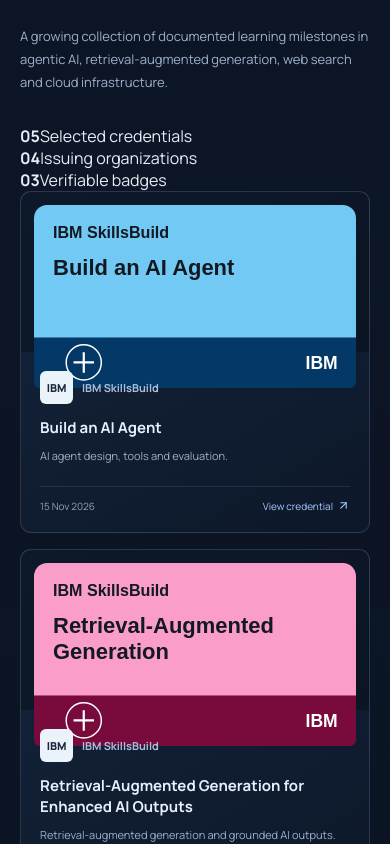
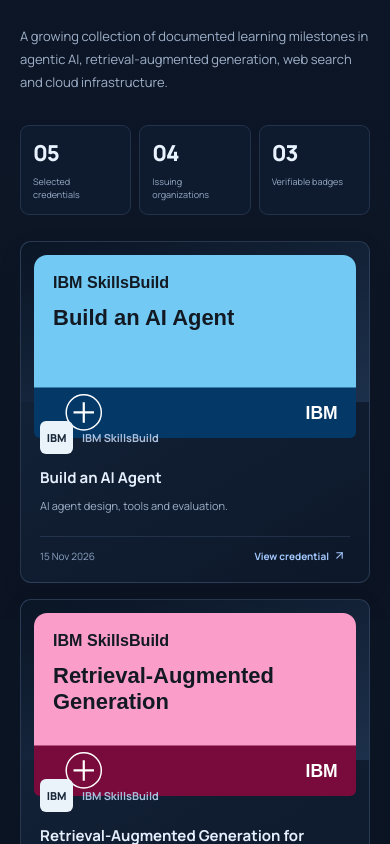
Before and after one commit to 1marieCurie/1marieCurie.github.io, a React (Vite) app: page / in a window 390 px wide. Shown: the part 9080-9924 px from the top of the page. Built offline with nearby package versions, Linux system fonts and the light colour scheme.

Commit message:
Polish certifications gallery statistics and responsive card presentation

```diff
--- a/src/styles.css
+++ b/src/styles.css
@@ -967,3 +967,16 @@
 @media(max-width:1050px){.credentials-grid{grid-template-columns:repeat(2,minmax(0,1fr))}}
 @media(max-width:650px){.credentials-section{padding:65px 0 75px}.credentials-grid{grid-template-columns:1fr}.credential-visual{height:160px}}
 @media(prefers-reduced-motion:reduce){.credential-card{transition:none}}
+
+/* Credential collection: clearer hierarchy and verification transparency */
+.credentials-overview{display:grid;grid-template-columns:repeat(3,minmax(0,1fr));gap:12px;margin:0 0 26px}
+.credentials-overview>div{display:flex;flex-direction:column;gap:7px;padding:18px 20px;border:1px solid rgba(143,174,220,.16);border-radius:9px;background:rgba(16,30,51,.65)}
+.credentials-overview strong{color:#e9f3ff;font-size:26px;letter-spacing:-.05em;font-weight:750}
+.credentials-overview span{color:#98acc7;font-size:10px;line-height:1.5}
+.credential-card{box-shadow:0 8px 25px rgba(0,0,0,.09)}
+.credential-card:focus-within{border-color:#9fc5ff}
+.credential-visual{background:linear-gradient(160deg,#0a1525,#1d304b)}
+.credential-bottom a{font-weight:700}
+.credential-bottom a::after{content:''}
+.credentials-note{max-width:820px}
+@media(max-width:650px){.credentials-overview{gap:8px}.credentials-overview>div{padding:12px}.credentials-overview strong{font-size:22px}.credentials-overview span{font-size:9px}}
```
